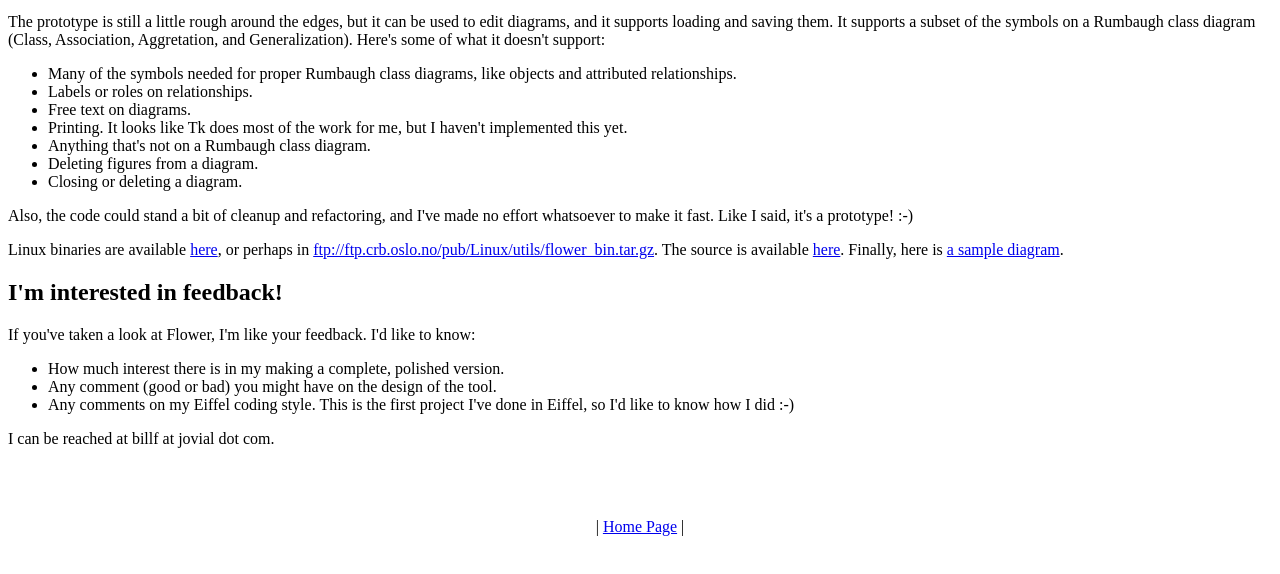
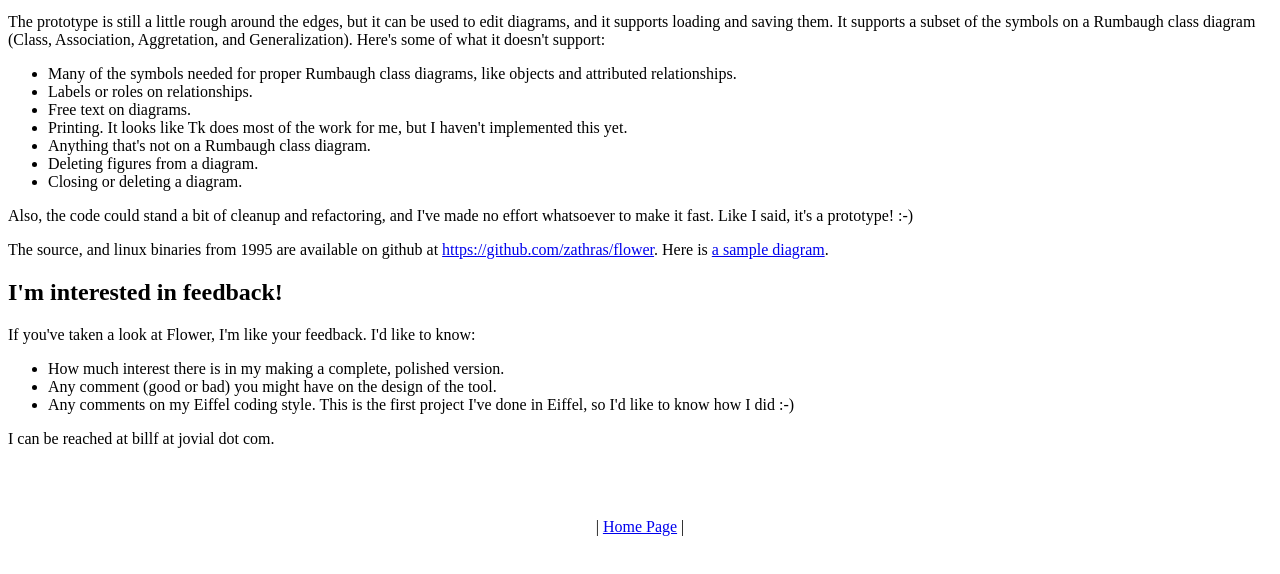
Before and after one commit to zathras/jovial-www, a plain HTML site: page flower/flower.html in a window 1280 px wide. Shown: the part 208-782 px from the top of the page. Drawn offline with Linux system fonts and the light colour scheme.

Commit message:
Correct comment about yellow copy of Jovial doc.  Update flower page to get rid of annoying build errors, and create github repo for flower.

```diff
--- a/flower/flower.html
+++ b/flower/flower.html
@@ -40,12 +40,9 @@ Also, the code could stand a bit of cleanup and refactoring, and
 I've made no effort whatsoever to make it fast.  Like I said,
 it's a prototype!  :-)
 <p>
-Linux binaries are available
-<a href="flower_bin.tar.gz">here</a>, or perhaps in
-<a href="ftp://ftp.crb.oslo.no/pub/Linux/utils/flower_bin.tar.gz">
-ftp://ftp.crb.oslo.no/pub/Linux/utils/flower_bin.tar.gz</a>.
-The source is available <a href="flower.tar.gz">here</a>.
-Finally, here is
+The source, and linux binaries from 1995 are available on github at
+<a href="https://github.com/zathras/flower">https://github.com/zathras/flower</a>.
+Here is
 <a HREF="flower.sample.gif">a sample diagram</a>.
 
 <H2>I'm interested in feedback!</H2>
```
Also changed, not shown: JOVIAL/index.html (+2 -1 lines), 2 other files.
